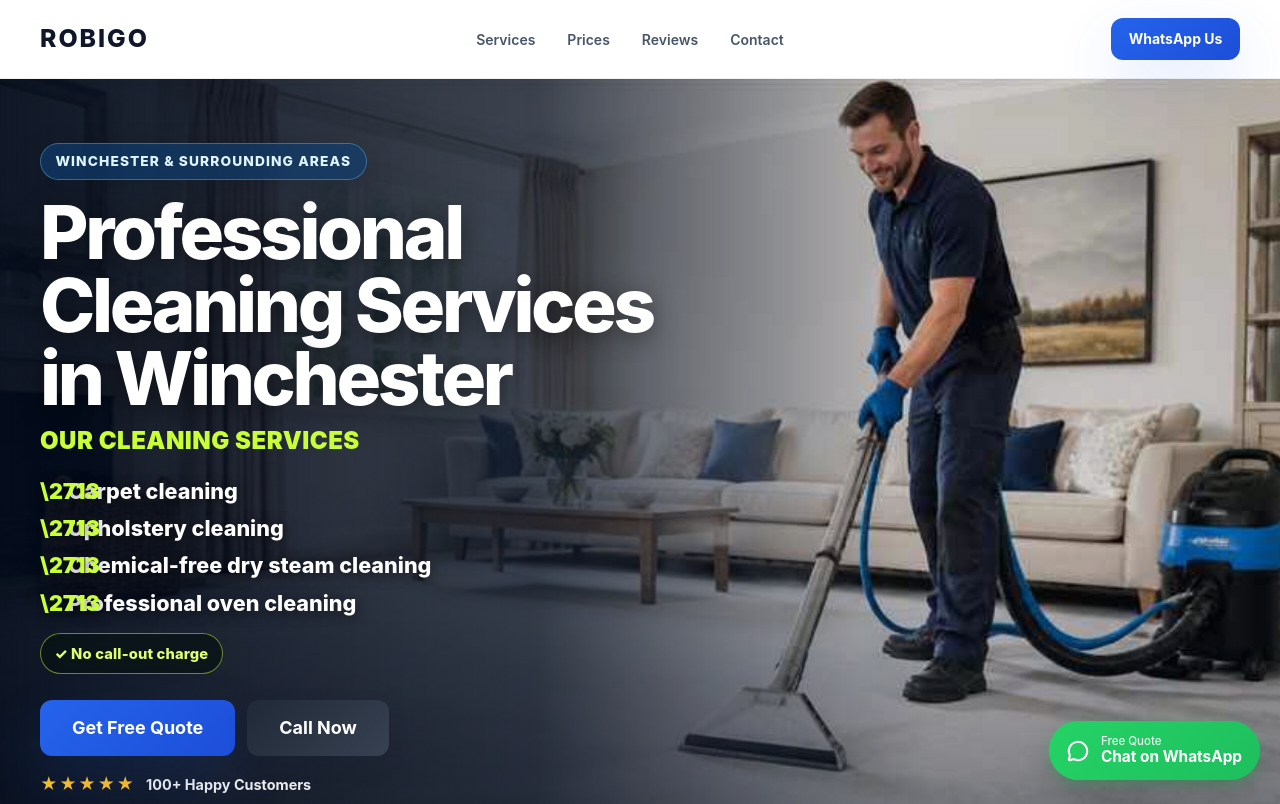
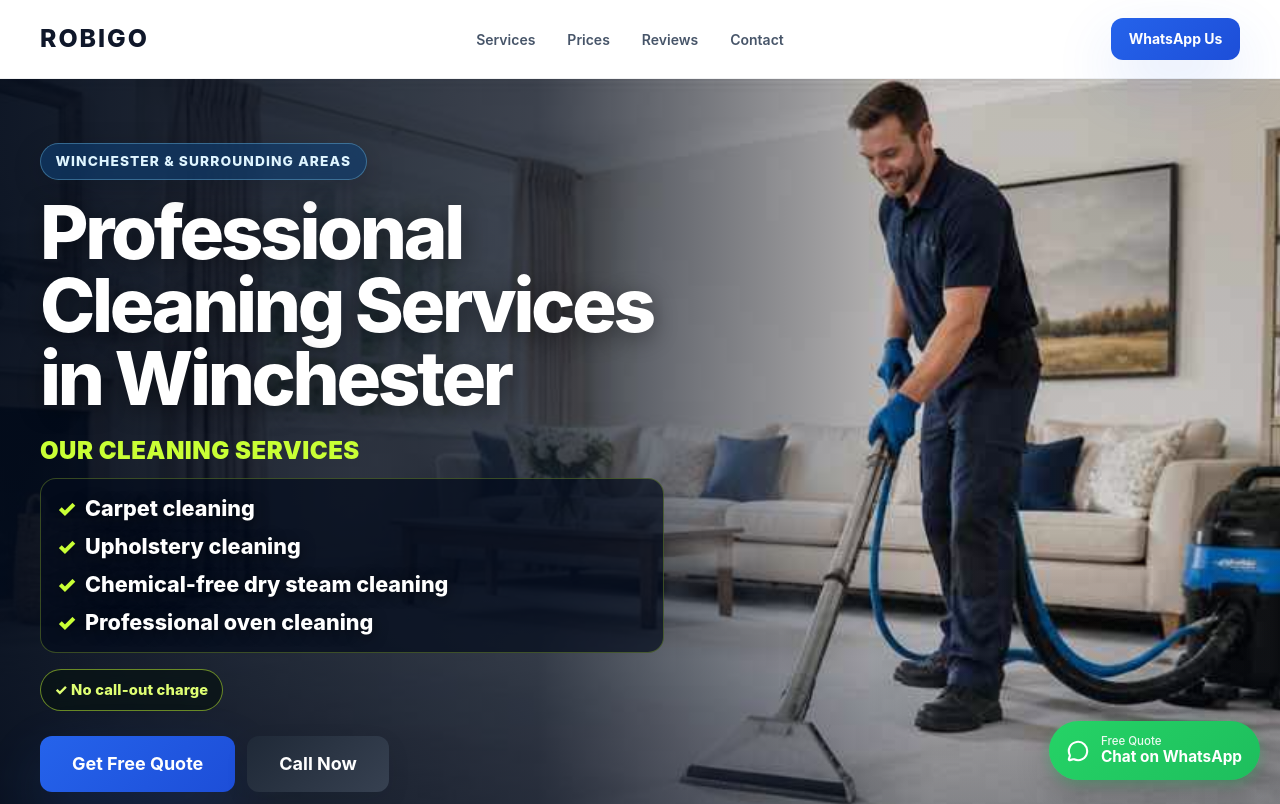
Before and after one commit to Robigo1977/ROBIGO-V5, a React (Vite) app: page / in a window 1280 px wide. Shown: the top 804 px of the page. Built offline with nearby package versions, Linux system fonts and the light colour scheme.

Commit message:
Fix obstructing hero list markers and spacing

```diff
--- a/src/components/sections/Hero/Hero.module.css
+++ b/src/components/sections/Hero/Hero.module.css
@@ -106,7 +106,7 @@
 }
 
 .serviceHeading {
-  margin: .8rem 0 0;
+  margin: 1.4rem 0 0;
   color: #c9ff35;
   font-size: clamp(1.15rem, 5vw, 1.5rem);
   font-weight: 900;
@@ -117,9 +117,13 @@
 
 .serviceList {
   display: grid;
-  gap: .65rem;
-  margin: 1.35rem 0 0;
-  padding: 0;
+  width: 100%;
+  gap: .7rem;
+  margin: .75rem 0 0;
+  padding: 1rem;
+  border: 1px solid rgba(201, 255, 53, .25);
+  border-radius: 1rem;
+  background: rgba(3, 12, 28, .72);
   list-style: none;
 }
 
@@ -137,7 +141,7 @@
   position: absolute;
   left: 0;
   color: #c9ff35;
-  content: "\\2713";
+  content: "✓";
   font-weight: 900;
 }
 
```
